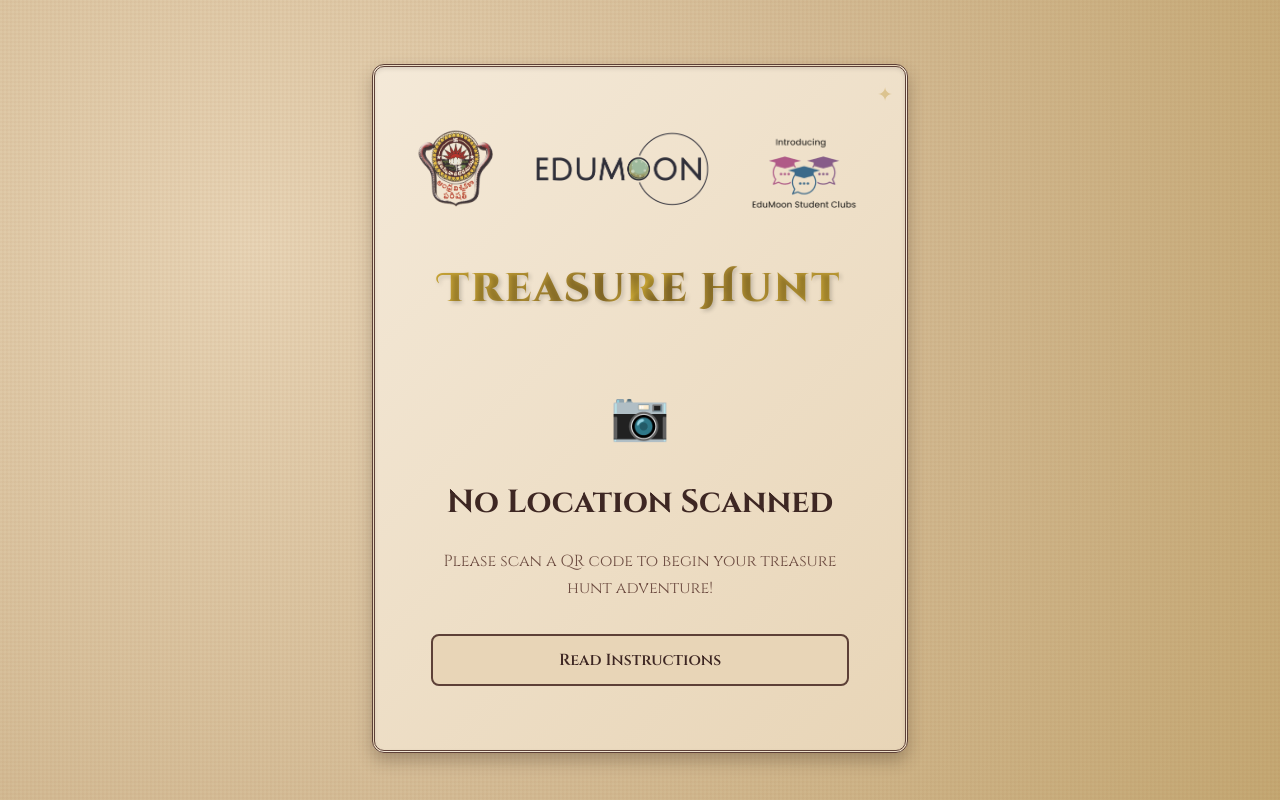
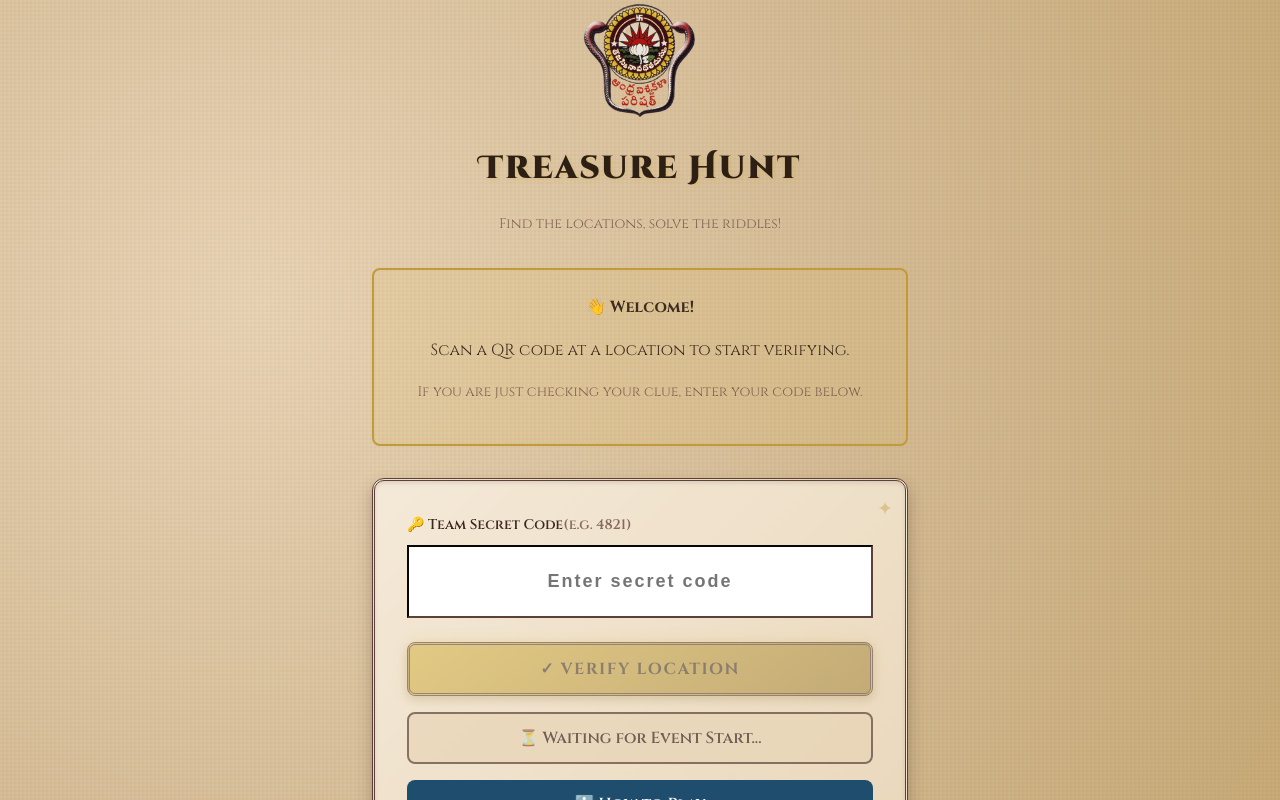
Before and after one commit to ChepuriNatraj/EduQuest, a React (Vite) app: page /scan in a window 1280 px wide. Shown: the top 800 px of the page. Built offline with nearby package versions, Linux system fonts and the light colour scheme; no server answers; the database is empty; a web font is replaced by a local one.

Commit message:
feat: Implement participant scan page with Firebase integration for location validation, clue retrieval, and event state management, alongside a new admin dashboard.

```diff
--- a/src/pages/ScanPage.tsx
+++ b/src/pages/ScanPage.tsx
@@ -1,6 +1,14 @@
 import React, { useState, useEffect } from 'react';
 import { useSearchParams } from 'react-router-dom';
-import { validateTeamScan, getTeamByCode, getTeamBySecretCode, subscribeToEventState, EventState } from '../utils/firebase-helpers';
+import {
+    validateTeamScan,
+    getTeamByCode,
+    getTeamBySecretCode,
+    subscribeToEventState,
+    EventState,
+    subscribeToNotifications,
+    logActivity
+} from '../utils/firebase-helpers';
 import InstructionsModal from '../components/InstructionsModal';
 
 const ScanPage: React.FC = () => {
@@ -16,10 +24,13 @@ const ScanPage: React.FC = () => {
     const [showInstructions, setShowInstructions] = useState(false);
     const [eventState, setEventState] = useState<EventState | null>(null);
 
+    // Notification State
+    const [adminNotification, setAdminNotification] = useState<{ message: string, type: 'info' | 'alert' | 'success', id?: string | number } | null>(null);
+
     const [result, setResult] = useState<{
         success: boolean;
         message: string;
-        riddle?: string;
+        nextRiddle?: string;
         isCompleted?: boolean;
     } | null>(null);
 
@@ -36,6 +47,22 @@ const ScanPage: React.FC = () => {
     useEffect(() => {
         const unsubscribe = subscribeToEventState((state) => {
             setEventState(state);
+        });
+        return () => unsubscribe();
+    }, []);
+
+    // Subscribe to Admin Notifications
+    useEffect(() => {
+        const unsubscribe = subscribeToNotifications((msgs) => {
+            if (msgs && msgs.length > 0) {
+                const latest = msgs[0];
+                // Show notification if it's recent (e.g. within last 1 minute)
+                if (Date.now() - latest.timestamp < 60000) {
+                    setAdminNotification(latest);
+                    // Vibration for attention
+                    if (navigator.vibrate) navigator.vibrate([200, 100, 200]);
+                }
+            }
         });
         return () => unsubscribe();
     }, []);
@@ -99,16 +126,22 @@ const ScanPage: React.FC = () => {
     const handleSubmit = async (e: React.FormEvent) => {
         e.preventDefault();
 
+        if (!locationId) {
+            triggerShake();
+            // Optional: Alert user to scan a QR code
+            return;
+        }
         if (!teamCode.trim()) {
             triggerShake();
+            alert("Please enter your Secret Code!");
             return;
         }
 
-        if (!locationId) {
-            setResult({
-                success: false,
-                message: 'Invalid QR code - no location specified.'
-            });
+        // Event State Check
+        if (eventState && eventState.status !== 'active') {
+            alert(eventState.status === 'not_started'
+                ? "⏳ The event hasn't started yet! Please wait for the admin."
+                : "🛑 The event has ended.");
             return;
         }
 
@@ -117,23 +150,27 @@ const ScanPage: React.FC = () => {
         setShowCurrentClue(false);
 
         try {
-            const validationResult = await validateTeamScan(teamCode, locationId);
+            const response = await validateTeamScan(teamCode, locationId);
+            setResult(response);
 
-            setResult({
-                success: validationResult.success,
-                message: validationResult.message,
-                riddle: validationResult.nextRiddle,
-                isCompleted: validationResult.isCompleted
-            });
+            if (response.success) {
+                // Determine Log Type
+                if (response.isCompleted) {
+                    await logActivity(`🏆 TEAM FINISHED! (${teamCode})`, 'success', teamCode);
+                } else if (response.nextRiddle) {
+                    await logActivity(`✅ Team ${teamCode} found location!`, 'info', teamCode);
+                }
+            } else {
+                if (response.message.includes("LOCATION MISMATCH")) {
+                    await logActivity(`⚠️ Team ${teamCode} scanned WRONG location.`, 'warning', teamCode);
+                }
+            }
 
-            if (!validationResult.success) {
-                triggerShake();
-            }
-        } catch (err) {
-            console.error(err);
+        } catch (error: any) {
+            console.error(error);
             setResult({
                 success: false,
-                message: 'An error occurred. Please try again.'
+                message: error.message || "Validation failed. Please try again."
             });
             triggerShake();
         } finally {
@@ -142,58 +179,107 @@ const ScanPage: React.FC = () => {
     };
 
     return (
-        <div className="page">
-            <div className="container-sm">
-                <div className={`card fade-in ${shake ? 'shake-anim' : ''}`}>
-                    <div className="brand-header">
-                        <div className="brand-logos">
-                            <img
-                                className="brand-logo brand-logo--sm brand-logo--soft"
-                                src="/assets/width_193.png"
-                                alt="EduMoon"
-                            />
-                            <img
-                                className="brand-logo brand-logo--lg"
-                                src="/assets/width_800.png"
-                                alt="EduMoon Student Clubs"
-                            />
-                            <img
-                                className="brand-logo brand-logo--md brand-logo--soft"
-                                src="/assets/width_500.png"
-                                alt="EduMoon"
-                            />
+        <div className="scan-page fade-in">
+            {/* Admin Notification Modal/Toast */}
+            {adminNotification && (
+                <div className="modal-overlay" style={{ zIndex: 10000 }}>
+                    <div className="modal-content bounce" style={{
+                        border: '4px solid var(--gold-dark)',
+                        background: 'var(--parchment-light)',
+                        maxWidth: '90%'
+                    }}>
+                        <div className="modal-header" style={{ background: 'var(--gold-dark)', color: 'white' }}>
+                            <h2 style={{ fontSize: '1.5rem', margin: 0 }}>📢 Admin Message</h2>
                         </div>
-
-                        <h1 className="gradient-text mb-sm">Treasure Hunt</h1>
+                        <div className="p-lg text-center">
+                            <p style={{ fontSize: '1.3rem', fontWeight: 'bold', color: 'var(--brown-darkest)' }}>
+                                {adminNotification.message}
+                            </p>
+                            <button
+                                onClick={() => setAdminNotification(null)}
+                                className="btn btn-primary mt-lg"
+                            >
+                                Got it!
+                            </button>
                         </div>
-
-                    {locationId && (
-                        <div className="badge badge-warning" style={{ marginBottom: 'var(--spacing-md)' }}>
-                            📍 Location: {locationId.toUpperCase()}
+                    </div>
                 </div>
             )}
 
-                    {/* Main Content */}
-                    {!result && locationId && (
-                        <div className="scan-form">
-                            <p className="text-center mb-lg" style={{ fontSize: '1.05rem', color: 'var(--brown-dark)' }}>
-                                Enter your <strong>Secret Code</strong> to verify this checkpoint
+            <div className="container" style={{ maxWidth: '600px' }}>
+                <header className="text-center mb-lg">
+                    <img
+                        src="/assets/width_193.png"
+                        alt="EduMoon"
+                        className="brand-logo"
+                        style={{ maxWidth: '120px' }}
+                    />
+                    <h1 className="mt-sm site-title" style={{ fontSize: '2rem' }}>Treasure Hunt</h1>
+                    <p className="text-muted text-sm">Find the locations, solve the riddles!</p>
+                </header>
+
+                {/* Event Status Banner (if not active) */}
+                {eventState && eventState.status !== 'active' && (
+                    <div className="card mb-lg text-center" style={{ border: '2px solid var(--gold-dark)', background: '#fff3cd', color: '#856404' }}>
+                        <h3>
+                            {eventState.status === 'not_started' ? '⏳ Event Not Started' : '🛑 Event Ended'}
+                        </h3>
+                        <p style={{ marginBottom: 0 }}>
+                            {eventState.status === 'not_started' ? 'Please wait for the admin to start the game.' : 'Thanks for playing!'}
                         </p>
+                    </div>
+                )}
 
-                            <form onSubmit={handleSubmit}>
-                                <div className="form-group">
-                                    <label htmlFor="teamCode">Secret Code (4 digits + 1 letter)</label>
+
+                {showInstructions && (
+                    <InstructionsModal
+                        onClose={() => setShowInstructions(false)}
+                    />
+                )}
+
+                {!result && !locationId && (
+                    <div className="notice mb-lg text-center">
+                        <p className="mb-sm">👋 <strong>Welcome!</strong></p>
+                        <p>Scan a QR code at a location to start verifying.</p>
+                        <p className="text-sm text-muted">If you are just checking your clue, enter your code below.</p>
+                    </div>
+                )}
+
+                {/* Main Form */}
+                {!result && (
+                    <div className="card shadow-lg">
+                        <form onSubmit={handleSubmit} className={shake ? 'shake' : ''}>
+                            {locationId && (
+                                <div className="form-group mb-md">
+                                    <label className="block text-sm font-bold mb-xs">📍 Scanned Location</label>
                                     <input
-                                        id="teamCode"
                                         type="text"
-                                        className="input"
+                                        value={locationId}
+                                        disabled
+                                        className="w-full p-sm bg-gray-100 border rounded"
+                                        style={{ fontFamily: 'monospace', color: 'var(--brown-dark)' }}
+                                    />
+                                </div>
+                            )}
+
+                            <div className="form-group mb-lg">
+                                <label className="block text-sm font-bold mb-xs">
+                                    🔑 Team Secret Code
+                                    <span className="text-muted font-normal ml-xs">(e.g. 4821)</span>
+                                </label>
+                                <input
+                                    type="text"
+                                    inputMode="numeric"
+                                    placeholder="Enter secret code"
                                     value={teamCode}
-                                        onChange={(e) => setTeamCode(e.target.value.toUpperCase())}
-                                        placeholder="e.g. 1234A"
-                                        maxLength={5}
-                                        disabled={loading}
-                                        required
-                                        style={{ fontSize: '1.5rem', textAlign: 'center', letterSpacing: '0.2em' }}
+                                    onChange={(e) => setTeamCode(e.target.value)}
+                                    className="w-full p-md border rounded text-lg text-center"
+                                    style={{
+                                        letterSpacing: '2px',
+                                        fontWeight: 'bold',
+                                        color: 'var(--brown-darkest)',
+                                        borderColor: 'var(--brown-medium)'
+                                    }}
                                 />
                             </div>
 
@@ -202,6 +288,11 @@ const ScanPage: React.FC = () => {
                                     type="submit"
                                     className="btn btn-primary w-full"
                                     disabled={loading}
+                                    style={{
+                                        opacity: locationId ? 1 : 0.5,
+                                        cursor: locationId ? 'pointer' : 'not-allowed'
+                                    }}
+                                    title={!locationId ? "Scan a QR code first" : ""}
                                 >
                                     {loading ? '⏳ Validating...' : '✓ Verify Location'}
                                 </button>
@@ -277,13 +368,13 @@ const ScanPage: React.FC = () => {
                                 {result.message}
                             </p>
 
-                                {result.success && result.riddle && !result.isCompleted && (
+                            {result.success && result.nextRiddle && !result.isCompleted && (
                                 <div className="notice" style={{ marginTop: 'var(--spacing-lg)' }}>
                                     <h3 className="mb-sm notice-title">
                                         🗝️ Next Clue
                                     </h3>
                                     <p className="notice-body" style={{ marginBottom: 0 }}>
-                                            "{result.riddle}"
+                                        "{result.nextRiddle}"
                                     </p>
                                 </div>
                             )}
@@ -298,102 +389,24 @@ const ScanPage: React.FC = () => {
                                 }}>
                                     <div style={{ fontSize: '3rem' }}>🏆</div>
                                     <h3 style={{ fontWeight: 'bold', marginTop: 'var(--spacing-sm)' }}>
-                                            TREASURE FOUND!
+                                        CONGRATULATIONS!
                                     </h3>
+                                    <p>You have found the Treasure!</p>
+                                    <p className="text-sm mt-sm">Return to the base to claim your prize.</p>
                                 </div>
                             )}
 
-                                <div className="flex flex-col gap-sm mt-lg">
                             <button
-                                        onClick={() => {
-                                            setResult(null);
-                                            setTeamCode('');
-                                            setShowCurrentClue(false);
-                                        }}
-                                        className="btn btn-secondary w-full"
+                                onClick={() => setResult(null)}
+                                className="btn btn-secondary mt-lg"
                             >
-                                        ← Scan Another
-                                    </button>
-
-                                    {!result.success && result.message.includes('WRONG LOCATION') && (
-                                        <button
-                                            onClick={() => {
-                                                setResult(null); // Clear error
-                                                handleFetchCurrentClue(); // Fetch clue
-                                            }}
-                                            className="btn btn-primary w-full"
-                                        >
-                                            📜 Check My Clue
-                                        </button>
-                                    )}
-                                </div>
-                            </div>
-                        </div>
-                    )}
-
-                    {!locationId && (
-                        <div className="text-center" style={{ padding: 'var(--spacing-lg) var(--spacing-md)' }}>
-                            {teamCode ? (
-                                <>
-                                    <h2 className="mb-md" style={{ color: 'var(--brown-darkest)' }}>Ready for Adventure?</h2>
-
-                                    <div className={`badge ${eventState?.status === 'active' ? 'badge-success' : 'badge-warning'}`} style={{ marginBottom: 'var(--spacing-md)', fontSize: '1rem', width: '100%', justifyContent: 'center' }}>
-                                        {eventState?.status === 'active' ? '🟢 EVENT IS LIVE' : '🔴 EVENT NOT STARTED'}
-                                    </div>
-
-                                    <p className="mb-lg" style={{ color: 'var(--brown-dark)', fontSize: '1.1rem' }}>
-                                        {eventState?.status === 'active'
-                                            ? "The hunt is on! Read instructions and start."
-                                            : "Please wait for the admin to start the event."}
-                                    </p>
-
-                                    <div className="flex flex-col gap-md">
-                                        <button
-                                            type="button"
-                                            onClick={() => setShowInstructions(true)}
-                                            className="btn btn-secondary w-full"
-                                            style={{ fontSize: '1.1rem' }}
-                                        >
-                                            📖 Read Instructions
-                                        </button>
-
-                                        <button
-                                            type="button"
-                                            onClick={handleFetchCurrentClue}
-                                            className={`btn w-full ${eventState?.status === 'active' ? 'btn-primary' : 'btn-secondary'}`}
-                                            disabled={loading || eventState?.status !== 'active'}
-                                            style={{
-                                                fontSize: '1.2rem',
-                                                padding: '1rem',
-                                                opacity: eventState?.status === 'active' ? 1 : 0.6,
-                                                cursor: eventState?.status === 'active' ? 'pointer' : 'not-allowed'
-                                            }}
-                                        >
-                                            {loading ? '⏳ Loading...' : eventState?.status === 'active' ? '🚀 START ADVENTURE!' : '⏳ Waiting for Start...'}
+                                {result.success ? 'Continue' : 'Try Again'}
                             </button>
                         </div>
-                                </>
-                            ) : (
-                                <>
-                                    <div style={{ fontSize: '3rem', marginBottom: 'var(--spacing-md)' }}>📷</div>
-                                    <h2 className="mb-md">No Location Scanned</h2>
-                                    <p className="mb-lg" style={{ color: 'var(--brown-light)' }}>Please scan a QR code to begin your treasure hunt adventure!</p>
-                                    <button
-                                        onClick={() => setShowInstructions(true)}
-                                        className="btn btn-secondary w-full"
-                                    >
-                                        Read Instructions
-                                    </button>
-                                </>
-                            )}
                     </div>
                 )}
             </div>
         </div>
-
-            {showInstructions && <InstructionsModal onClose={() => setShowInstructions(false)} />}
-        </div>
     );
 };
-
 export default ScanPage;
--- a/src/utils/firebase-helpers.ts
+++ b/src/utils/firebase-helpers.ts
@@ -8,7 +8,10 @@ import {
     setDoc,
     updateDoc,
     arrayUnion,
-    onSnapshot
+    onSnapshot,
+    addDoc,
+    orderBy,
+    limit
 } from 'firebase/firestore';
 // @ts-ignore
 import { sampleTeams } from '../../sample-data';
@@ -203,6 +206,78 @@ export function subscribeToEventState(callback: (state: EventState | null) => vo
         } else {
             callback(null);
         }
+    });
+}
+
+// --- Notifications & Activity Log ---
+
+export interface NotificationMsg {
+    id?: string;
+    message: string;
+    timestamp: number;
+    type: 'info' | 'alert' | 'success';
+    active: boolean; // stored to show only recent/active (optional logic)
+}
+
+export interface ActivityLogItem {
+    id?: string;
+    text: string;
+    timestamp: number;
+    type: 'success' | 'info' | 'warning';
+    teamCode?: string; // Optional: link to a team
+}
+
+// Send a broadcast notification
+export async function sendNotification(message: string, type: 'info' | 'alert' | 'success' = 'info') {
+    try {
+        await addDoc(collection(db, 'notifications'), {
+            message,
+            timestamp: Date.now(),
+            type,
+            active: true
+        });
+    } catch (error) {
+        console.error('Error sending notification:', error);
+    }
+}
+
+// Subscribe to latest notifications (e.g. last 1, or recent)
+export function subscribeToNotifications(callback: (msgs: NotificationMsg[]) => void): () => void {
+    const q = query(
+        collection(db, 'notifications'),
+        orderBy('timestamp', 'desc'),
+        limit(1) // Just get the latest one for now to trigger alerts
+    );
+    return onSnapshot(q, (snapshot) => {
+        const msgs = snapshot.docs.map(d => ({ id: d.id, ...d.data() } as NotificationMsg));
+        callback(msgs);
+    });
+}
+
+// Log an activity (internal system use)
+export async function logActivity(text: string, type: 'success' | 'info' | 'warning' = 'info', teamCode?: string) {
+    try {
+        await addDoc(collection(db, 'activity_log'), {
+            text,
+            timestamp: Date.now(),
+            type,
+            teamCode: teamCode || null
+        });
+    } catch (error) {
+        console.error('Error logging activity:', error);
+    }
+}
+
+// Subscribe to activity log (for Admin Dashboard)
+export function subscribeToActivity(callback: (logs: ActivityLogItem[]) => void): () => void {
+    const q = query(
+        collection(db, 'activity_log'),
+        orderBy('timestamp', 'desc'),
+        limit(50)
+    );
+    return onSnapshot(q, (snapshot) => {
+        const logs = snapshot.docs.map(d => ({ id: d.id, ...d.data() } as ActivityLogItem));
+        callback(logs);
     });
 }
 
```
Also changed, not shown: src/pages/AdminDashboard.tsx (+123 -10 lines). Lines whose indentation alone changed are shown as unchanged.
